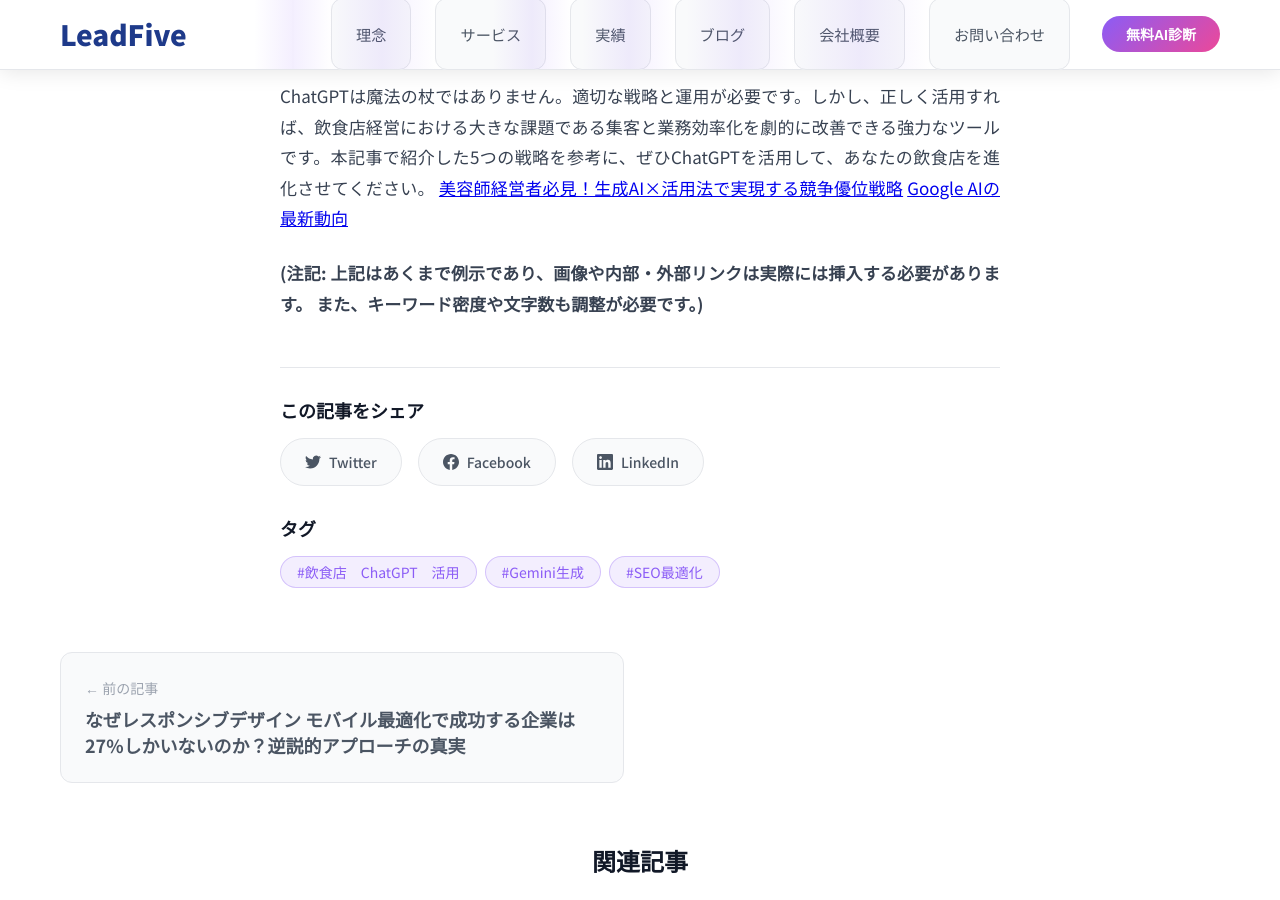
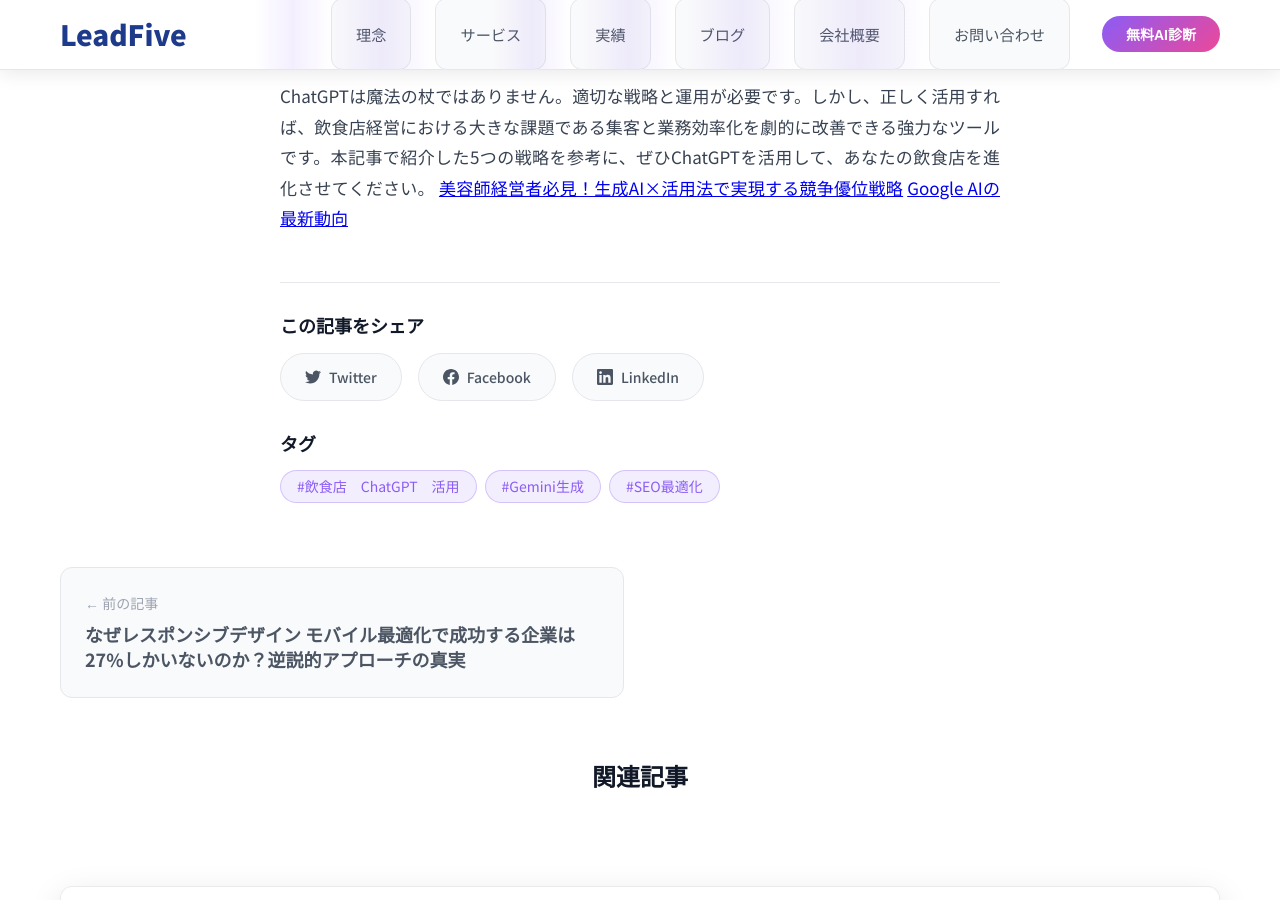
Before and after one commit to Shiki0138/leadfive, a Jekyll site: the page built from _posts/2025-08-07-gemini-飲食店-chatgpt-活用.md, in a window 1280 px wide and 900 px high, scrolled down 3137 px. Built offline with Jekyll 4.4.1, drawn with Linux system fonts in a browser that asks for light colours.

Commit message:
Update 2025-08-07-gemini-飲食店-chatgpt-活用.md

```diff
--- a/_posts/2025-08-07-gemini-飲食店-chatgpt-活用.md
+++ b/_posts/2025-08-07-gemini-飲食店-chatgpt-活用.md
@@ -74,6 +74,3 @@
 **まとめ：ChatGPTは魔法の杖ではない、しかし強力なツールである**
 
 ChatGPTは魔法の杖ではありません。適切な戦略と運用が必要です。しかし、正しく活用すれば、飲食店経営における大きな課題である集客と業務効率化を劇的に改善できる強力なツールです。本記事で紹介した5つの戦略を参考に、ぜひChatGPTを活用して、あなたの飲食店を進化させてください。  [美容師経営者必見！生成AI×活用法で実現する競争優位戦略](/blog/2025-08-06-美容師経営者必見生成AI活用法で実現する競争優位戦略/)  [Google AIの最新動向](https://ai.google/updates/)
-
-
-**(注記:  上記はあくまで例示であり、画像や内部・外部リンクは実際には挿入する必要があります。 また、キーワード密度や文字数も調整が必要です。)**
```
